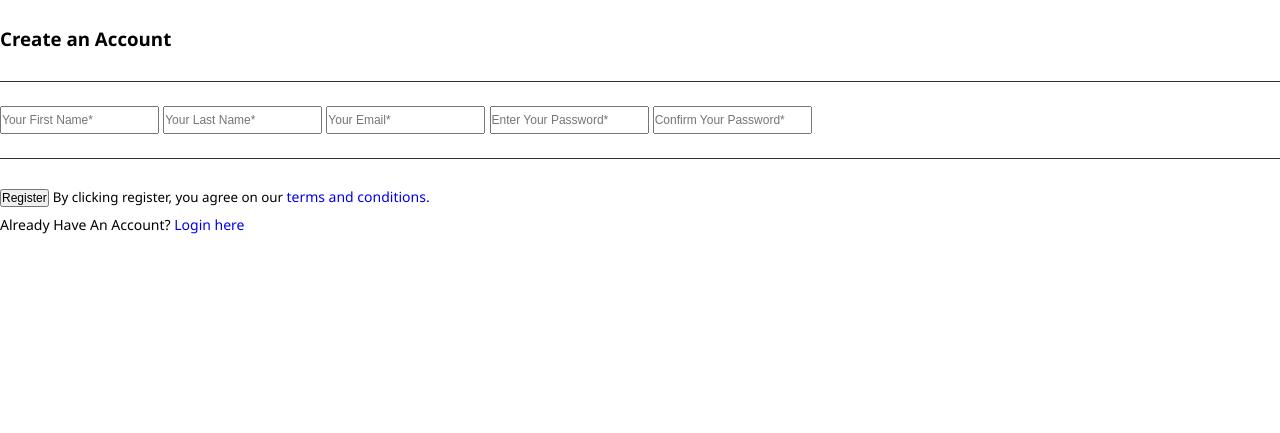
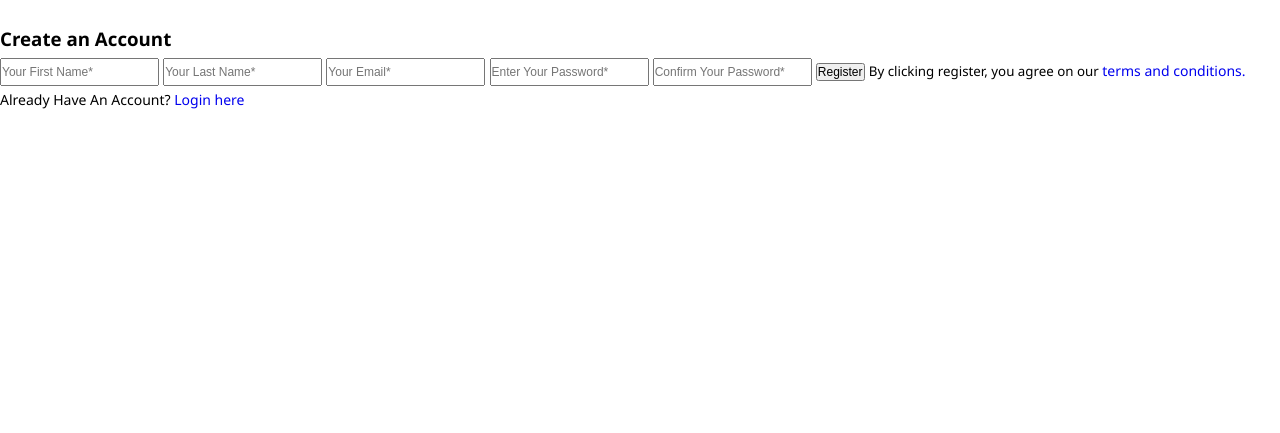
Before and after one commit to lowellrueca/moviecloud, a Python web app: template templates/account/register.html in a window 1280 px wide. Shown: the part 100-533 px from the top of the page. Run offline with Jinja, Linux system fonts and the light colour scheme; the template is opened without the code that fills it, so the values that code supplies are empty.

Commit message:
restyle register form

```diff
--- a/templates/account/register.html
+++ b/templates/account/register.html
@@ -2,17 +2,17 @@
 {% extends 'base.html' %}
 {% block main %}
 <div class="main">
-    <form id="register-form" class="flex-wrapper flex-wrapper-col form-wrapper" method="POST" enctype="application/x-www-form-urlencoded">
+    <form id="register-form" class="form form-width-state" method="POST" enctype="application/x-www-form-urlencoded">
         <h3>Create an Account</h3>
         <p id="register-message"></p>
-        <hr>
-        <input class="form-input-generic" type="text" placeholder="Your First Name*" name="firstName" required>
-        <input class="form-input-generic" type="text" placeholder="Your Last Name*" name="lastName" required>
-        <input class="form-input-generic" type="email" placeholder="Your Email*" name="email" required>
-        <input class="form-input-generic" type="password" minlength="8" placeholder="Enter Your Password*" name="password" required>
-        <input class="form-input-generic" type="password" minlength="8" placeholder="Confirm Your Password*" name="confirmPassword" required>
-        <hr>
-        <input class="form-input-generic" type="submit" value="Register">
+
+        <input class="input-text-form" type="text" placeholder="Your First Name*" name="firstName" required>
+        <input class="input-text-form" type="text" placeholder="Your Last Name*" name="lastName" required>
+        <input class="input-text-form" type="email" placeholder="Your Email*" name="email" required>
+        <input class="input-text-form" type="password" minlength="8" placeholder="Enter Your Password*" name="password" required>
+        <input class="input-text-form" type="password" minlength="8" placeholder="Confirm Your Password*" name="confirmPassword" required>
+
+        <input class="input-submit-form" type="submit" value="Register">
         <small class="form-text">By clicking register, you agree on our <a href="#">terms and conditions.</a></small class="form-text">
         <p class="form-text">Already Have An Account? <a href="{{ url_for('login') }}">Login here</a></p>
         <input id="register-csrf-token" type="hidden" name="{{ x_csrf_key }}" value="{{ x_csrf_token }}">
```
